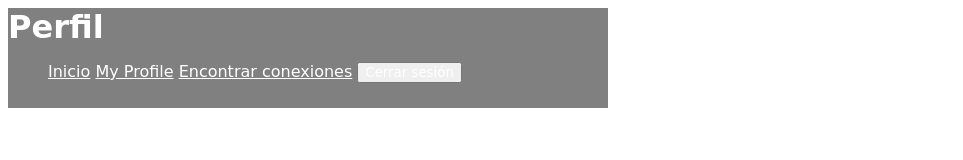
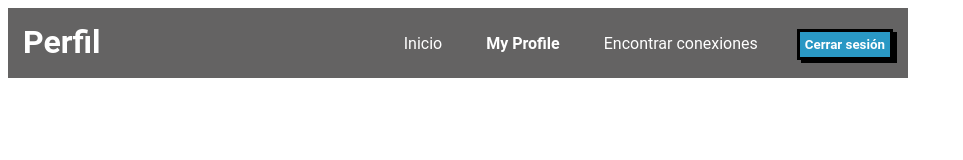
Before and after one commit to ManuelBritojv/Pre-bootcamp, a plain HTML site: page 40-Week_CSS/Barra_de_navegación_flex/index.html in a window 1280 px wide. Shown: the whole page, without its empty margins (0-963 px from the left). Drawn offline with Linux system fonts and the light colour scheme.

Commit message:
barra de navegación

```diff
--- a/40-Week_CSS/Barra_de_navegación_flex/style.css
+++ b/40-Week_CSS/Barra_de_navegación_flex/style.css
@@ -1,12 +1,35 @@
 *{
-    font-family: cursive;
+    font-family: roboto;
 }
-h1, li, a, button{
+li, a, button{
     display: inline;
     color: white;
+    padding: 5px;
+    margin: 5px;
+    text-decoration: none;
+}
+.active{
+    font-weight: bold;
+}
+h1{
+    flex: auto;
+    color: white;
+    padding: 10px;
+    margin: 5px;
+    justify-content: flex-start
 }
 #bloque{
-    width: 600px;
-    height: 100px;
-    background-color: grey;
+    width: 900px;
+    height: 70px;
+    background-color:rgba(10, 9, 9, 0.63);
+    display: flex;
+    justify-content: flex-end;
 }
+.btn{
+    border-color: black;
+    border-style: solid;
+    border-width: 3px;
+    font-weight: bold;
+    background-color:rgb(42, 152, 196);
+    box-shadow: 4px 3px black
+}
```
